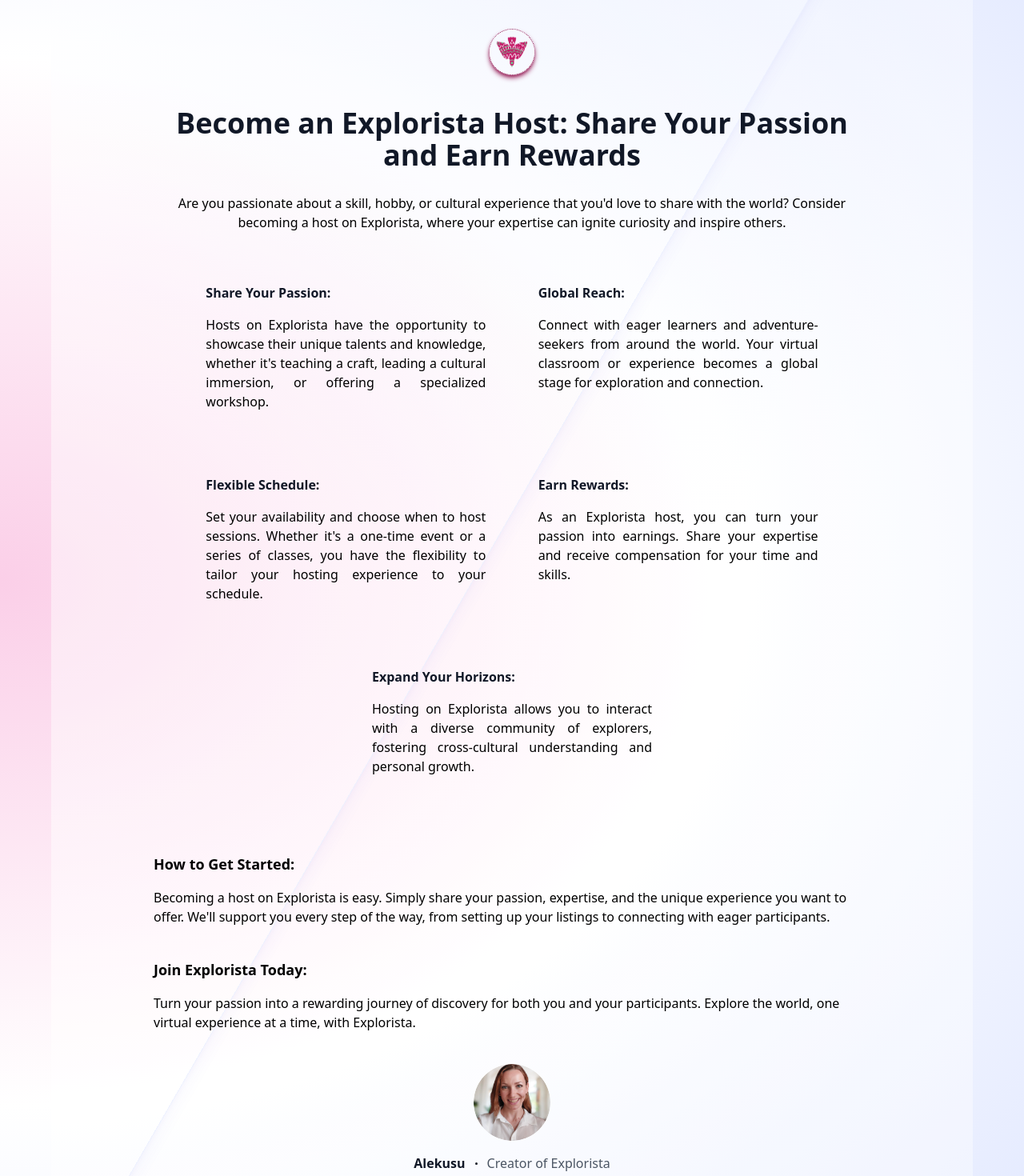
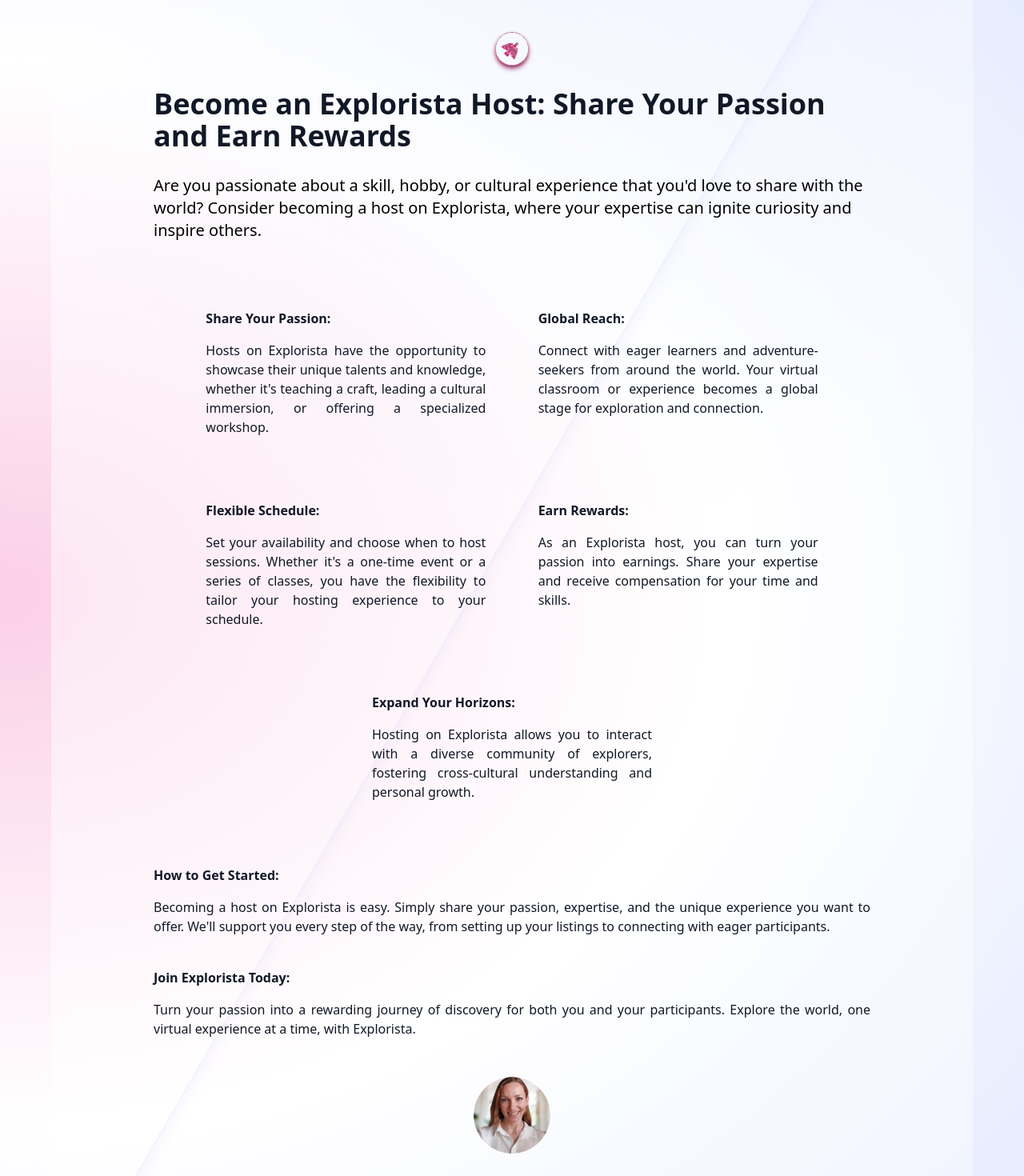
Before and after one commit to Alekususenpai/explorista, a React (Vite) app: page /partners in a window 1280 px wide. Shown: the part 200-1670 px from the top of the page at 80% size. Built offline with nearby package versions, Linux system fonts and the light colour scheme.

Commit message:
TW directives for shared styling

```diff
--- a/src/components/Navbar/Navbar.jsx
+++ b/src/components/Navbar/Navbar.jsx
@@ -29,7 +29,7 @@
         <Link to="/">
           <img
             src="icons/logo1.png"
-            className="md:h-12 md:w-12 h-9 w-9"
+            className="logo-nav"
             alt="Explorista logo"
           />
         </Link>
--- a/src/index.css
+++ b/src/index.css
@@ -20,6 +20,54 @@
   from-pink-100 via-white to-indigo-100;
 }
 
+.heading-hero {
+  @apply text-5xl my-7 font-black text-gray-900;
+}
+
 .heading {
-  @apply text-4xl my-7 font-bold text-gray-900;
+  @apply text-4xl my-7 font-black text-gray-900;
 }
+
+.subheading {
+  @apply text-xl my-3 font-light;
+}
+
+.passage-bold {
+  @apply py-2 text-base font-semibold text-gray-900;
+}
+
+.passage {
+  @apply py-2 text-justify font-light text-gray-900;
+}
+
+.passage-white {
+  @apply text-white font-normal;
+}
+
+.btn-primary {
+  @apply rounded-md px-4 py-2 text-white bg-primary;
+}
+
+.btn-secondary {
+  @apply px-4 py-2;
+}
+
+.placeholder{
+  @apply py-2.5 px-6 rounded-lg outline-none border-none font-light;
+}
+
+.svg-style {
+  @apply w-5 h-5 mx-1.5 inline;
+}
+
+.logo-nav {
+  @apply md:h-11 md:w-12 h-8 w-9;
+}
+
+.logo-circle {
+  @apply w-fit h-fit my-2 rounded-full border border-primary border-dotted shadow-md shadow-primary;
+}
+
+.logo-emblem {
+  @apply w-6 h-6 m-2 rotate-45;
+}
--- a/src/pages/About.jsx
+++ b/src/pages/About.jsx
@@ -32,19 +32,19 @@
     <div className="bg-slate-100/25 rounded-2xl my-10">
       <div className="mx-auto max-w-7xl px-4 sm:px-6 lg:px-8">
         <div className="mx-auto max-w-3xl py-14 sm:py-22 lg:py-30">
-          <p className="text-4xl my-7 font-bold text-gray-900  text-center">
+          <p className="heading">
             At Explorista, we are changing the way people connect.
           </p>
-          <p>
+          <p className="subheading">
             Our mission is to be your gateway to a world of captivating online
             experiences, allowing you to embark on a journey of discovery
             without leaving your home. In a rapidly evolving digital landscape,
             we understand the importance of staying connected, inspired, and
             engaged with the world around us.
           </p>
-          <div className="w-fit mx-auto my-8 rounded-full border border-primary border-dotted shadow-md shadow-primary">
+          <div className="logo-circle mx-auto">
             <img
-              className="w-10 h-10 m-2 rotate-45"
+              className="logo-emblem"
               src="icons/logo1.png"
               alt="Explorista logo"
             />
@@ -58,10 +58,10 @@
         <div className="flex justify-evenly p-6 md:p-16 gap-16 flex-wrap">
           {lorem.map((el, index) => (
             <div className="w-full lg:w-[350px]" key={index}>
-              <h3 className="text-xl font-semibold text-gray-900">
+              <h3 className="passage-bold">
                 {el.title}
               </h3>
-              <p className="py-4 text-justify">{el.text}</p>
+              <p className="passage">{el.text}</p>
             </div>
           ))}
         </div>
--- a/src/pages/Explore.jsx
+++ b/src/pages/Explore.jsx
@@ -61,10 +61,10 @@
       <div className="w-full mx-auto max-w-7xl px-4 sm:px-6 lg:px-8">
         <div className="w-full mx-auto max-w-2xl py-16 sm:py-24 lg:max-w-none lg:py-32">
           <div className="flex justify-between items-center">
-            <h2 className="text-4xl my-7 font-bold text-gray-900">Categories</h2>
-            <div className="w-fit h-fit rounded-full border border-primary border-dotted shadow-md shadow-primary">
+            <h2 className="heading">Categories</h2>
+            <div className="logo-circle">
               <img
-                className="w-6 h-6 m-2 rotate-45"
+                className="logo-emblem"
                 src="icons/logo1.png"
                 alt="Explorista logo"
               />
@@ -80,13 +80,13 @@
                     className="h-full w-full object-cover object-center"
                   />
                 </div>
-                <h3 className="mt-6 text-sm text-gray-500">
+                <h3 className="passage">
                   <a href={callout.href}>
                     <span className="absolute inset-0" />
                     {callout.name}
                   </a>
                 </h3>
-                <p className="text-base font-semibold text-gray-900">
+                <p className="passage-bold">
                   {callout.description}
                 </p>
               </div>
--- a/src/pages/Home.jsx
+++ b/src/pages/Home.jsx
@@ -7,14 +7,14 @@
     <main className="flex flex-col-reverse md:flex-row md:h-[100vh] md:my-5 items-center justify-around">
       <section className="md:w-[45%] text-center my-10">
         <div className="mb-10">
-          <h1 className="md:text-[43px] text-3xl font-black">
+          <h1 className="heading-hero">
             Welcome to Explorista
           </h1>
-          <h2 className="md:text-2xl text-xl my-3 font-light">
+          <h2 className="subheading">
             Your gateway to a world of captivating online experiences
           </h2>
         </div>
-        <p className="px-5 text-md text-justify font-light">
+        <p className="passage">
           Embark on a journey of discovery without leaving your home, as you
           join unique and interactive activities guided by one-of-a-kind hosts.
           From hands-on workshops to immersive cultural explorations, Explorista
@@ -23,14 +23,16 @@
           globally. With Explorista, adventure knows no bounds, and it's all
           just a click away.
         </p>
-        <div className="my-10 flex items-center gap-10 justify-center font-semibold">
+        <div className="my-10 flex items-center gap-10 justify-center">
           <Link
-            className="rounded-md px-3.5 py-2.5 text-white bg-primary"
+            className="btn-primary"
             to="/explore"
           >
             Get Started
           </Link>
-          <Link to="/about">
+          <Link
+          className="btn-secondary"
+          to="/about">
             Learn more
             <svg
               xmlns="http://www.w3.org/2000/svg"
@@ -38,7 +40,7 @@
               viewBox="0 0 24 24"
               strokeWidth={1.5}
               stroke="currentColor"
-              className="w-5 h-5 inline"
+              className="svg-style"
             >
               <path
                 strokeLinecap="round"
--- a/src/pages/PartnerWithUs.jsx
+++ b/src/pages/PartnerWithUs.jsx
@@ -33,21 +33,19 @@
       <div className="absolute inset-0 -z-10 bg-[radial-gradient(45rem_50rem_at_top,theme(colors.indigo.100),white)] opacity-20" />
       <div className="absolute inset-y-0 right-1/2 -z-10 mr-16 w-[200%] origin-bottom-left skew-x-[-30deg] bg-white/10 shadow-xl shadow-indigo-600/10 ring-1 ring-indigo-50 sm:mr-28 lg:mr-0 xl:mr-16 xl:origin-center" />
       <div className="mx-auto max-w-2xl lg:max-w-4xl">
-        <div className="w-fit mx-auto rounded-full border border-primary border-dotted shadow-md shadow-primary">
+        <div className="logo-circle mx-auto">
           <img
-            className="w-10 h-10 m-2 rotate-180"
+            className="logo-emblem"
             src="icons/logo1.png"
             alt="Explorista logo"
           />
         </div>
 
-        <figure className="mt-10">
-          <blockquote className="text-center text-xl font-semibold leading-8 text-gray-900 sm:text-2xl sm:leading-9">
-            <p className="text-4xl my-7 font-bold text-gray-900">
+        <p className="heading">
           Become an Explorista Host: Share Your Passion and Earn Rewards
         </p>
-          </blockquote>
-          <p className="text-center">
+
+        <p className="subheading">
           Are you passionate about a skill, hobby, or cultural experience that
           you'd love to share with the world? Consider becoming a host on
           Explorista, where your expertise can ignite curiosity and inspire
@@ -57,27 +55,25 @@
         <div className="flex justify-evenly p-6 md:p-16 gap-16 flex-wrap">
           {benefits.map((el, index) => (
             <div className="w-full lg:w-[350px]" key={index}>
-                <h3 className="text-md font-semibold text-gray-900">
-                  {el.title}
-                </h3>
-                <p className="py-4 text-justify">{el.text}</p>
+              <h3 className="passage-bold">{el.title}</h3>
+              <p className="passage">{el.text}</p>
             </div>
           ))}
         </div>
 
-          <h3 className="text-lg font-semibold my-4">How to Get Started:</h3>
-          <p>
+        <h3 className="passage-bold">How to Get Started:</h3>
+        <p className="passage">
           Becoming a host on Explorista is easy. Simply share your passion,
-            expertise, and the unique experience you want to offer. We'll
-            support you every step of the way, from setting up your listings to
-            connecting with eager participants.
+          expertise, and the unique experience you want to offer. We'll support
+          you every step of the way, from setting up your listings to connecting
+          with eager participants.
         </p>
         <br />
-          <h3 className="text-lg font-semibold my-4">Join Explorista Today:</h3>
-          <p>
+        <h3 className="passage-bold">Join Explorista Today:</h3>
+        <p className="passage">
           Turn your passion into a rewarding journey of discovery for both you
-            and your participants. Explore the world, one virtual experience at
-            a time, with Explorista.
+          and your participants. Explore the world, one virtual experience at a
+          time, with Explorista.
         </p>
 
         <figcaption className="mt-10">
@@ -87,7 +83,7 @@
             alt="Creator of Explorista"
           />
           <div className="mt-4 flex items-center justify-center space-x-3 text-base">
-              <div className="font-semibold text-gray-900">Alekusu</div>
+            <div className="passage-bold">Alekusu</div>
             <svg
               viewBox="0 0 2 2"
               width={3}
@@ -97,10 +93,9 @@
             >
               <circle cx={1} cy={1} r={1} />
             </svg>
-              <div className="text-gray-600">Creator of Explorista</div>
+            <div className="passage">Creator of Explorista</div>
           </div>
         </figcaption>
-        </figure>
       </div>
     </section>
   );
```
Also changed, not shown: src/pages/Contact.jsx (+9 -12 lines), src/pages/Profile.jsx (+22 -22 lines). Lines whose indentation alone changed are shown as unchanged.
